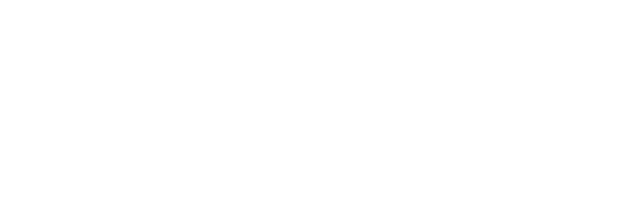
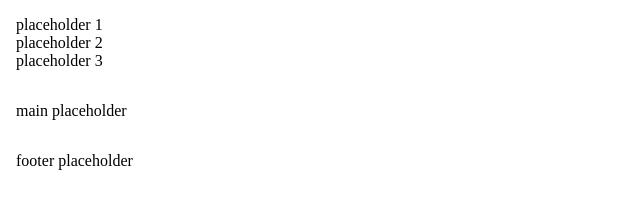
Before and after one commit to dirkzukunft/portolio-training, a plain HTML site: page index.html in a window 1280 px wide. Shown: the whole page, without its empty margins (0-640 px from the left). Drawn offline with Linux system fonts and the light colour scheme.

Commit message:
Basic HTML structure and CSS grid

```diff
--- a/index.html
+++ b/index.html
@@ -7,5 +7,17 @@
     <title>Dirks Portfolio</title>
     <link rel="stylesheet" href="style.css" />
   </head>
-  <body></body>
+  <body class="grid-body">
+    <header class="header-body padding-1em">
+      <nav>
+        <ul class="ul-menu">
+          <li>placeholder 1</li>
+          <li>placeholder 2</li>
+          <li>placeholder 3</li>
+        </ul>
+      </nav>
+    </header>
+    <main class="padding-1em">main placeholder</main>
+    <footer class="footer-body padding-1em">footer placeholder</footer>
+  </body>
 </html>
--- a/style.css
+++ b/style.css
@@ -2,4 +2,54 @@
 *::after,
 *::before {
   box-sizing: border-box;
+  margin: 0;
 }
+
+/* Basic classes  */
+
+.padding-1em {
+  padding: 1em;
+}
+
+/* Basic grid  */
+
+body {
+  display: grid;
+  grid-template-rows: 1fr auto auto;
+  grid-template-columns: auto auto;
+}
+
+.header-body {
+  grid-area: 1 / 1 / 2 / 3;
+}
+
+main {
+  grid-area: 2 / 1 / 3 / 3;
+}
+
+.footer-body {
+  grid-area: 3 / 1 / 4 / 3;
+}
+
+/* Basic grid mobile view adjustments */
+
+@media screen and (max-width: 600px) {
+  .header-body {
+    grid-area: 1 / 1 / 4 / 2;
+  }
+
+  main {
+    grid-area: 1 / 2 / 3 / 3;
+  }
+
+  .footer-body {
+    grid-area: 3 / 2 / 4 / 3;
+  }
+}
+
+/* Navigation stylings */
+
+.ul-menu {
+  list-style-type: none;
+  padding: 0;
+}
```
